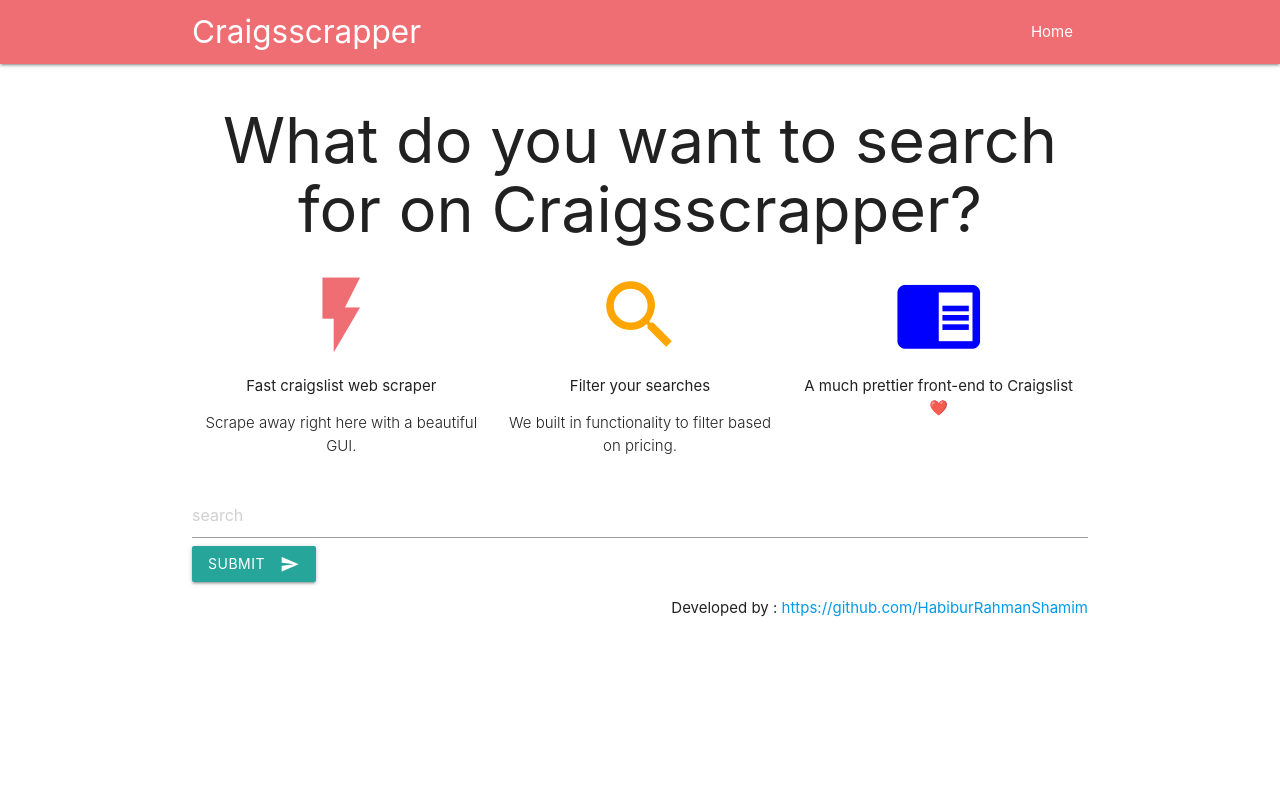
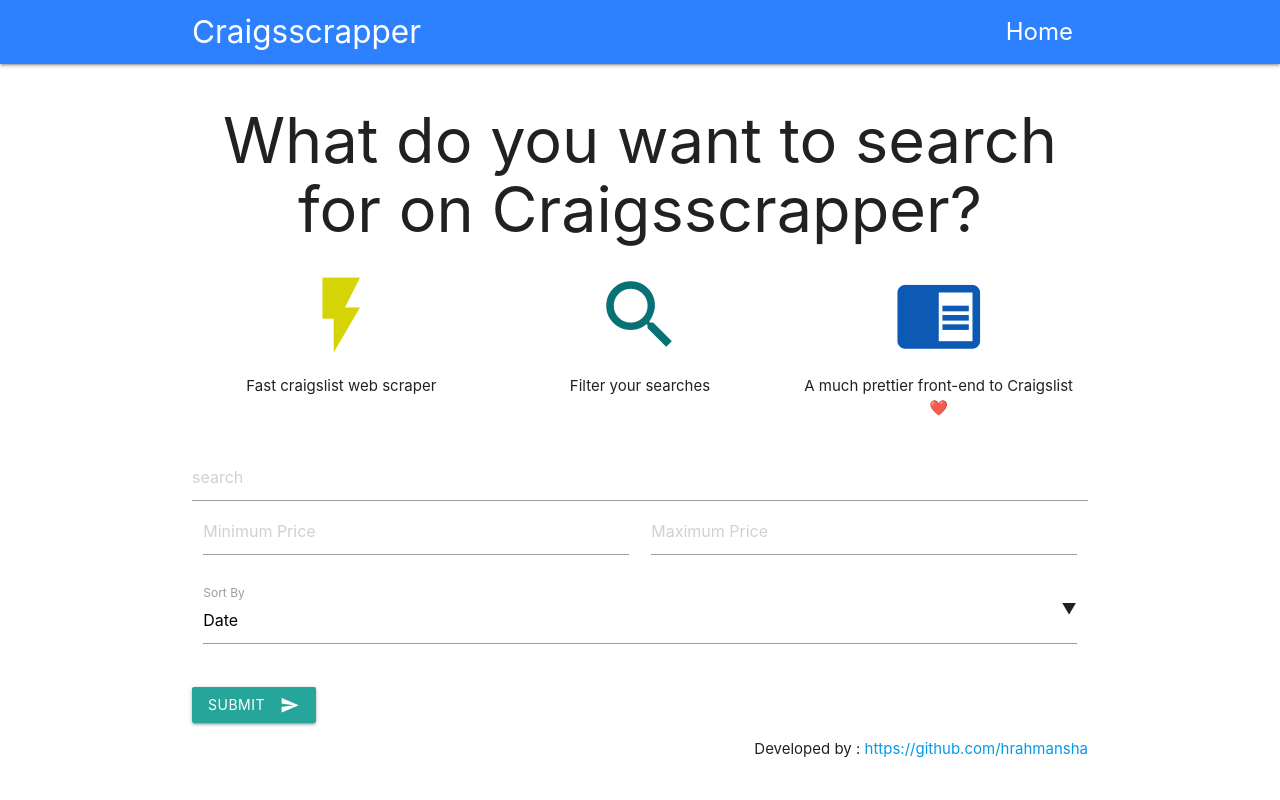
Before and after one commit to HabiburRahmanShamim/craigsscrapper, a Django app: page / in a window 1280 px wide. Run offline with Django 3.2, Linux system fonts and the light colour scheme; some libraries are stand-ins or nearby versions.

Commit message:
added more filters

```diff
--- /dev/null
+++ b/admin cadentials.txt
@@ -0,0 +1,3 @@
+username : shamim
+email : shamimmahmed04@gmail.com
+passward : 01748810780sha
--- a/craigsscrapper/views.py
+++ b/craigsscrapper/views.py
@@ -17,9 +17,21 @@
 
 def search(request):
     search_text = request.POST.get('search')
+    minPrice = request.POST.get('minPrice')
+    maxPrice = request.POST.get('maxPrice')
+    sortBy = request.POST.get('sortBy')
     #storing search text in database
     models.Search.objects.create(search = search_text)
     final_url = BASE_SITE_URL.format(quote_plus(search_text))
+    print(final_url)
+    print(search_text, minPrice, maxPrice, sortBy)
+    s = ""
+    if len(minPrice) > 0 and len(maxPrice) > 0:
+        s += "&min_price="+minPrice+"&max_price="+maxPrice
+    if len(sortBy) > 0:
+        s += "&sort="+sortBy
+    print(s)
+    final_url += s
     print(final_url)
     #connecting with craigsList with a search key
     response = requests.get(final_url)
--- a/templates/index.html
+++ b/templates/index.html
@@ -13,11 +13,11 @@
 </head>
 
 <body>
-    <nav>
+    <nav style="background:rgb(45, 129, 255)">
         <div class="container nav-wrapper">
             <a href="/" class="brand-logo">Craigsscrapper</a>
             <ul id="nav-mobile" class="right">
-                <li><a href="/">Home</a></li>
+                <li><a href="/" style="font-size: x-large;">Home</a></li>
             </ul>
         </div>
     </nav>
@@ -27,34 +27,47 @@
             <div class="col s4">
                 <!-- Promo Content 1 goes here -->
                 <div class="center">
-                    <i class="large material-icons" style="color: #EE6E73">flash_on</i>
+                    <i class="large material-icons" style="color: #d6d306">flash_on</i>
                     <p>Fast craigslist web scraper</p>
-                    <p class="light center">Scrape away right here with a beautiful GUI.</p>
                 </div>
             </div>
 
             <div class="col s4">
                 <!-- Promo Content 2 goes here -->
                 <div class="center">
-                    <i class="large material-icons" style="color: orange">search</i>
+                    <i class="large material-icons" style="color: rgb(8, 113, 117)">search</i>
                     <p>Filter your searches</p>
-                    <p class="light center">We built in functionality to filter based on pricing.</p>
                 </div>
             </div>
 
             <div class="col s4">
                 <!-- Promo Content 3 goes here -->
                 <div class="center">
-                    <i class="large material-icons" style="color: blue">chrome_reader_mode</i>
+                    <i class="large material-icons" style="color: rgb(12, 90, 180)">chrome_reader_mode</i>
                     <p>A much prettier front-end to Craigslist ❤️</p>
                 </div>
             </div>
         </div>
 
-        <form action="{% url 'search' %}" method="post">
+        <form action='{% url "search" %}' method="post" id="post-form">
             {% csrf_token %}
-            <input type="text" name="search" placeholder="search">
-            <button class="btn waves-effect waves-light" type="submit" name="action">Submit
+            <input type="text" name="search" placeholder="search" id="input_text">
+            <div class="row">
+                <div class="col s6"><input type="text", name="minPrice", placeholder="Minimum Price", id="minP"></div>
+                <div class="col s6"><input type="text", name="maxPrice", placeholder="Maximum Price", id="maxP"></div>
+            </div>
+            <div class="row">
+                <div class="input-field col s12">
+                    <select name="sortBy">
+                        <option value="date">Date</option>
+                        <option value="rel">Relevant</option>
+                        <option value="pricedsc">Price Up</option>
+                        <option value="priceasc">Price Down</option>
+                    </select>
+                    <label>Sort By</label>
+                </div>
+            </div>
+            <button class="btn waves-effect waves-light" type="submit" name="action" id="send">Submit
                 <i class="material-icons right">send</i>
             </button>
         </form>
@@ -62,6 +75,13 @@
         {% block content %}
 
         {% endblock content %}
-        <div class="right">Developed by :<a href="https://github.com/HabiburRahmanShamim"> https://github.com/HabiburRahmanShamim</a></div>
+        <div class="right">Developed by :<a href="https://github.com/hrahmansha"> https://github.com/hrahmansha</a></div>
     </div>
 </body>
+<script src="https://code.jquery.com/jquery-2.1.1.min.js"></script>
+<script src="https://cdnjs.cloudflare.com/ajax/libs/materialize/0.97.6/js/materialize.min.js"></script>
+<script>
+    $(document).ready(function(){
+        $('select').material_select();
+    });
+</script>
```
Also changed, not shown: db.sqlite3.
